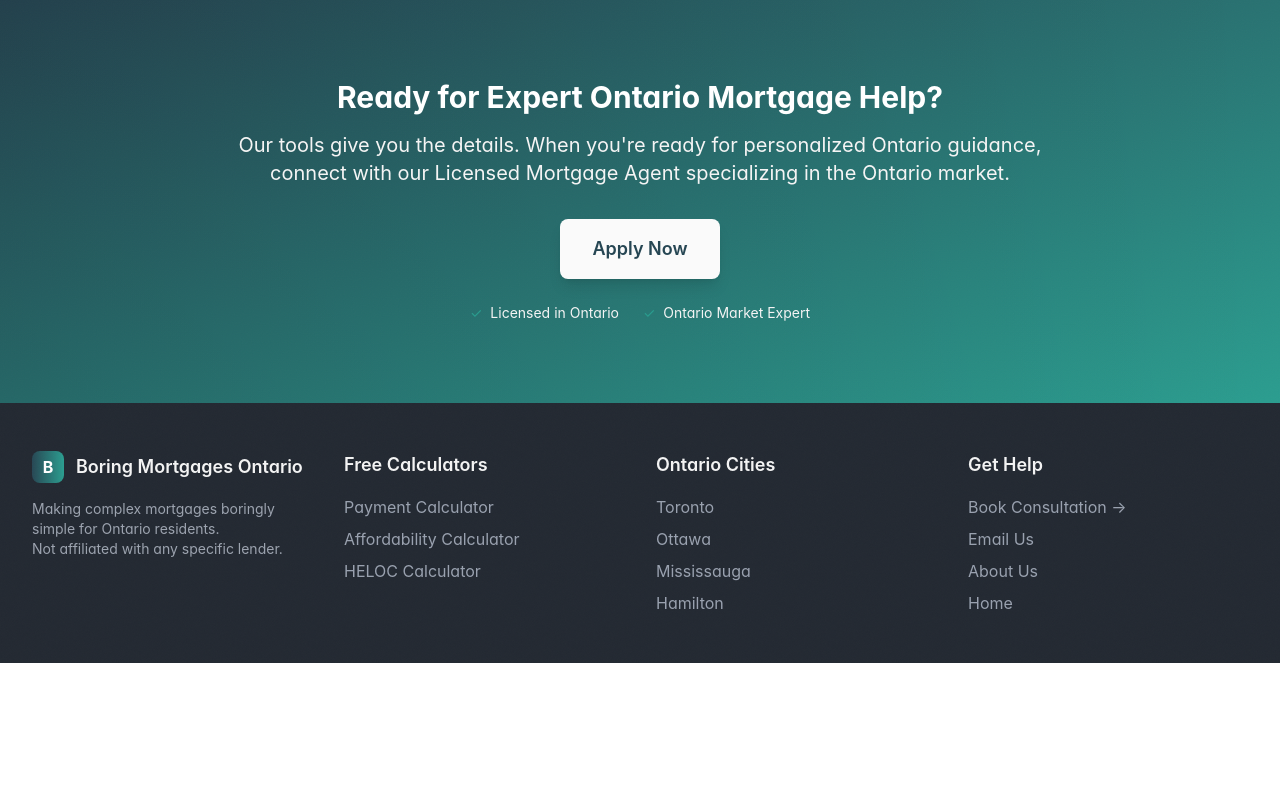
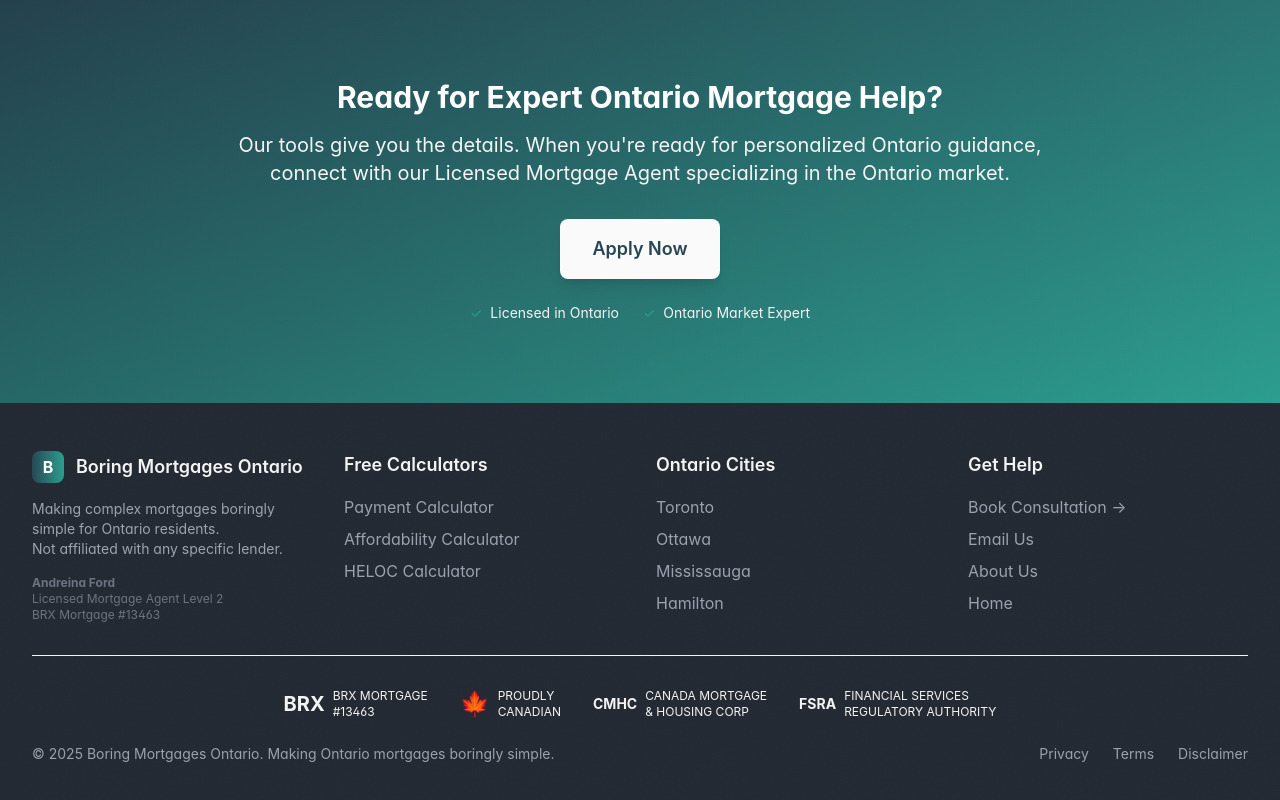
Before and after one commit to BoringMortgages/lending-seo-automation, a Next.js app: page / in a window 1280 px wide. Shown: the part 2368-3168 px from the top of the page. Before the commit the page ends 3031 px from the top, so only its background shows below. Built offline with nearby package versions, Linux system fonts and the light colour scheme.

Commit message:
fix: show full footer on homepage
- Change homepage footer from showRegulatory={false} to showRegulatory={true}
- Now homepage shows same full footer as all other pages
- Includes regulatory information, license details, and complete navigation

HOMEPAGE FOOTER NOW MATCHES ALL OTHER PAGES

```diff
--- a/app/page.tsx
+++ b/app/page.tsx
@@ -411,7 +411,7 @@ export default function Home() {
         </div>
       </section>
 
-      <Footer showRegulatory={false} />
+      <Footer showRegulatory={true} />
 
       <ContactForm
         isOpen={isContactFormOpen}
```
